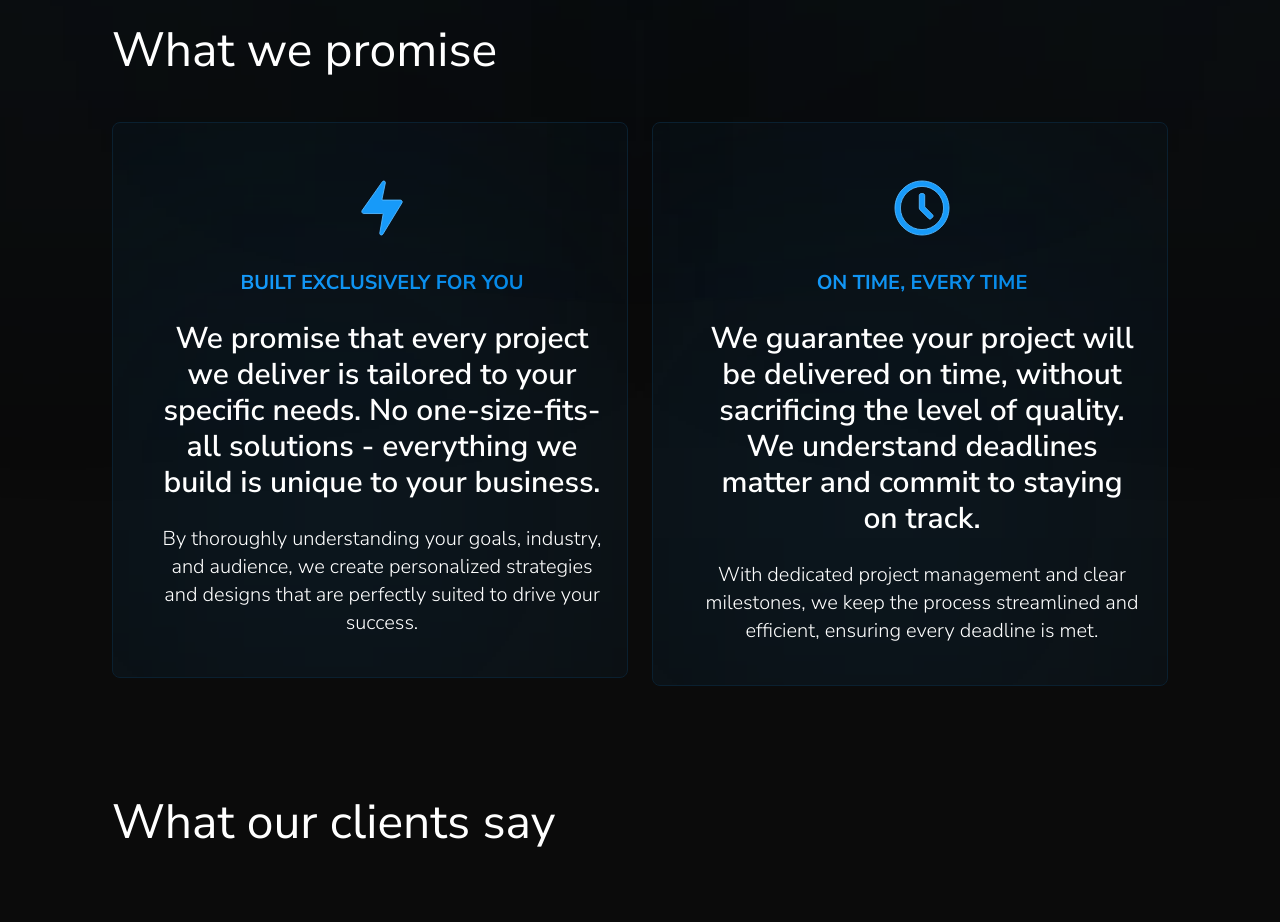
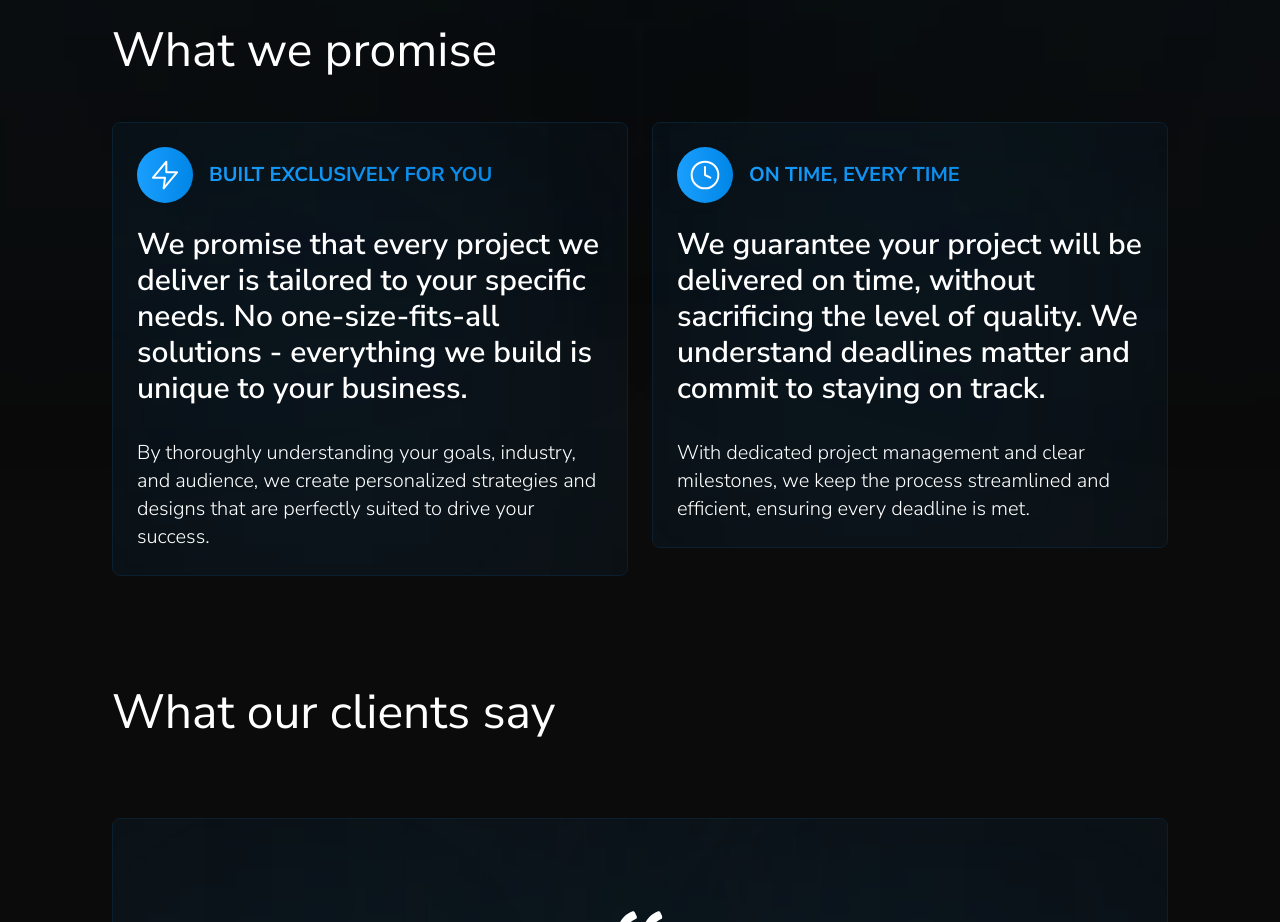
Before and after one commit to zrvnarmarin/BitLyte-Studios-Website, a Next.js app: page / in a window 1280 px wide. Shown: the part 4700-5622 px from the top of the page. Built offline with nearby package versions, Linux system fonts and the light colour scheme.

Commit message:
restyled sections from /projects/[projectId] route; added typing for images

```diff
--- a/app/(home-sections)/PromisesSection.tsx
+++ b/app/(home-sections)/PromisesSection.tsx
@@ -2,6 +2,8 @@ import React from "react";
 import "../../public/test.css";
 import SectionWrapper from "../components/SectionWrapper";
 import "../../public/test.css";
+
+// dovrsi ovo - ikone su tocno te koje zelim, samo napravi sizing da izgledjau kyo ikonei z sservices sekcije
 
 export default function PromisesSection() {
   return (
@@ -37,62 +39,42 @@ export type PromiseCardType = {
 
 export const TimeIcon = () => (
   <svg
-    fill="#179af9"
-    className="w-[95px] h-[95px] sm:w-[90px] sm:h-[90px]"
-    viewBox="0 0 100 100"
-    stroke="#55b8ff"
+    width="32"
+    height="32"
+    viewBox="0 0 24 24"
+    fill="none"
+    color="#ffffff"
+    stroke="currentColor"
+    strokeWidth="1.5"
+    strokeLinecap="round"
+    strokeLinejoin="round"
   >
-    <g id="SVGRepo_bgCarrier" stroke-width="0" />
-
-    <g
-      id="SVGRepo_tracerCarrier"
-      stroke-linecap="round"
-      stroke-linejoin="round"
-    />
-
-    <g id="SVGRepo_iconCarrier">
-      {" "}
-      <g>
-        {" "}
-        <g>
-          {" "}
-          <path d="M50,20c-16.5,0-30,13.5-30,30s13.5,30,30,30s30-13.5,30-30S66.5,20,50,20z M50,74c-13.2,0-24-10.8-24-24 s10.8-24,24-24s24,10.8,24,24S63.2,74,50,74z" />{" "}
-        </g>{" "}
-        <g>
-          {" "}
-          <path d="M53,48.8V36c0-1.1-0.9-2-2-2h-2c-1.1,0-2,0.9-2,2v14c0,0.8,0.3,1.6,0.9,2.1l9.6,9.6c0.8,0.8,2,0.8,2.8,0 l1.4-1.4c0.8-0.8,0.8-2,0-2.8L53,48.8z" />{" "}
-        </g>{" "}
-      </g>{" "}
-    </g>
+    <circle cx="12" cy="12" r="10"></circle>
+    <polyline points="12 6 12 12 16 14"></polyline>
   </svg>
 );
 
-export const StarIcon = () => (
+export const LightingIcon = () => (
   <svg
-    fill="#179af9"
-    className="w-[75px] h-[75px] sm:w-[90px] sm:h-[90px]"
-    viewBox="0 0 100 100"
+    width="32"
+    height="32"
+    viewBox="0 0 24 24"
+    fill="none"
+    color="#ffffff"
+    stroke="currentColor"
+    strokeWidth="1.5"
+    strokeLinecap="round"
+    strokeLinejoin="round"
     xmlns="http://www.w3.org/2000/svg"
-    stroke="#55b8ff"
   >
-    <g id="SVGRepo_bgCarrier" stroke-width="0" />
-
-    <g
-      id="SVGRepo_tracerCarrier"
-      stroke-linecap="round"
-      stroke-linejoin="round"
-    />
-
-    <g id="SVGRepo_iconCarrier">
-      <path d="M53.77,21.87,50,40.11a1,1,0,0,0,1.12,1.12H70.64a2,2,0,0,1,1.62,2.87L51,79a1.85,1.85,0,0,1-3.5-.87l3.75-21.48c0-.75-.62-.5-1.37-.5H29.42c-1.37,0-2.37-2-1.62-3.25L50.28,21A1.86,1.86,0,0,1,53.77,21.87Z" />
-    </g>
+    <polygon points="13 2 3 14 12 14 11 22 21 10 13 10"></polygon>
   </svg>
 );
 
 export const promiseCardsData: PromiseCardType[] = [
   {
     id: 1,
-    icon: <StarIcon />,
+    icon: <LightingIcon />,
     title: "Built exclusively for you",
     promise: `We promise that every project we deliver is tailored to your specific needs. No one-size-fits-all solutions - everything we build is unique to your business.`,
     description: `By thoroughly understanding your goals, industry, and audience, we create personalized strategies and designs that are perfectly suited to drive your success.`,
@@ -114,24 +96,25 @@ export const PromiseCard = ({
   description,
 }: PromiseCardType) => {
   return (
-    <div className={`z-20 overflow-hidden relative `}>
-      {/* Card content */}
-      <div className="relative rounded-lg overflow-hidden flex flex-col items-center gap-1 z-20 border-[0.5px] border-[#0a2030] ">
+    <div className={`relative z-20`}>
+      <div className="relative rounded-lg overflow-hidden flex flex-col items-start z-20 border-[0.5px] border-[#0a2030] p-6">
+        {/* Blur background */}
         <div className="w-96 h-96 absolute left-0 bottom-0 bg-gradient-to-l from-[#1a4869] to-[#002139] z-10 blur-[230px]"></div>
 
-        <div className=" overflow-hidden relative flex flex-col items-center gap-0 justify-start z-20 lg:pl-6">
-          <div className="col-span-2 flex flex-col gap-2 items-start z-20 px-6 pt-6 md:pt-6 pb-6 md:pb-8 lg:pt-10 lg:pb-10">
-            <div className="w-full flex justify-center">{icon}</div>
-
-            <div className="w-full text-lg sm:text-xl custom-text font-bold uppercase pt-2 text-center">
+        <div className=" overflow-hidden relative flex flex-col items-center justify-start z-20">
+          <div className="col-span-2 flex flex-col gap-2 items-start z-20 ">
+            <div className="w-full flex items-center gap-4 text-lg sm:text-xl custom-text font-bold uppercase text-start">
+              <div className="p-3 rounded-full bg-gradient-to-r from-[#1A9FFF] to-[#0086E6]">
+                {icon}
+              </div>
               {title}
             </div>
             {/* Icon container mobile */}
-            <p className="text-[#ffffff] text-center font-semibold text-2xl md:text-3xl leading-tight pt-2 lg:pt-4">
+            <p className="text-[#ffffff] text-start font-semibold text-2xl md:text-3xl leading-tight pt-4">
               {promise}
             </p>
-            <div className="flex flex-row text-center items-center gap-4 pt-4 lg:pt-4">
-              <p className="text-xl font-light text-[#ffffff] text-center z-20">
+            <div className="flex flex-row items-center gap-4 pt-4 lg:pt-6">
+              <p className="text-xl font-light text-[#ffffff] text-start z-20">
                 {description}
               </p>
             </div>
--- a/app/components/CTASection.tsx
+++ b/app/components/CTASection.tsx
@@ -7,7 +7,7 @@ import { LogoForButtonRotated } from "../services/[serviceId]/HeroSection";
 export default function CTASection() {
   return (
     <SectionWrapper>
-      <div className="relative overflow-hidden flex items-center justify-center border-[#1d263f] border-[0.5px] rounded-lg ">
+      <div className="relative overflow-hidden flex items-center justify-center border-[#1d263f] border-[0.5px] rounded-lg hover:shadow-[0_0_15px_0_rgba(10,32,78,1)]">
         {/* Blur gradients */}
         <div className="w-64 h-64 sm:w-96 sm:h-96 absolute left-0 bottom-0 bg-gradient-to-r from-[#1a4869] to-[#002139] z-10 blur-[230px]"></div>
         <div className="w-64 h-64 sm:w-96 sm:h-96 absolute right-0 bottom-0 bg-gradient-to-r from-[#1a4869] to-[#002139] z-10 blur-[230px]"></div>
--- a/app/projects/[projectId]/AboutProject.tsx
+++ b/app/projects/[projectId]/AboutProject.tsx
@@ -1,5 +1,5 @@
 import React from "react";
-import Image from "next/image";
+import Image, { StaticImageData } from "next/image";
 import SectionWrapper from "../../components/SectionWrapper";
 import "../../../public/test.css";
 import { allProjectsData } from "./allProjectsData";
@@ -34,7 +34,7 @@ export default function AboutProject({ projectName }: { projectName: string }) {
         {/* Project image  */}
         <div className="z-20">
           <Image
-            src={selectedProject?.aboutSectionImgSrc}
+            src={selectedProject?.aboutSectionImgSrc as StaticImageData}
             alt="Tekst"
             width={0}
             height={0}
--- a/app/projects/[projectId]/HeroSection.tsx
+++ b/app/projects/[projectId]/HeroSection.tsx
@@ -1,6 +1,6 @@
 import React from "react";
 import "../../../public/test.css";
-import Image from "next/image";
+import Image, { StaticImageData } from "next/image";
 import HeroSectionWrapper from "../../components/HeroSectionWrapper";
 import Link from "next/link";
 import HeroSectionImage from "../../../public/images/projects/1_dj_david_mash/DJ_David_Mash_Hero_Section_Image.png";
@@ -59,7 +59,7 @@ export default function HeroSection({ projectName }: { projectName: string }) {
       {/* Main image */}
       <div className="pt-4 sm:pt-8 md:pt-16 lg:pt-24 z-20">
         <Image
-          src={selectedProject?.heroImgSrc}
+          src={selectedProject?.heroImgSrc as StaticImageData}
           alt="Tekst"
           width={0}
           height={0}
--- a/app/projects/[projectId]/allProjectsData.ts
+++ b/app/projects/[projectId]/allProjectsData.ts
@@ -1,7 +1,51 @@
+import { StaticImport } from "next/dist/shared/lib/get-img-props";
 import DJDavidMashHeroSectionImg from "../../../public/images/projects/1_dj_david_mash/DJ_David_Mash_Hero_Section_Image.png"
 import AboutSectionProjectImg from "../../../public/images/projects/1_dj_david_mash/thumbnail_DJ_David_Mash.png";
 
-export const allProjectsData = [
+import type { StaticImageData } from "next/image";
+
+export type ProjectFact = {
+  id: number;
+  title: string;
+  description: string;
+};
+
+export type Goal = {
+  id: number;
+  name: string;
+};
+
+export type ProcessStep = {
+  id: number;
+  name: string;
+  goals: Goal[];
+};
+
+export type Result = {
+  id: number;
+  stat: string;
+  fact: string;
+};
+
+export type Project = {
+  id: number;
+  name: string;
+  subtitle: {
+    bold: string;
+    normal: string;
+  };
+  services: string[];
+  heroImgSrc: string | StaticImport;
+  aboutSectionImgSrc?: string | StaticImport;
+  projectFacts: ProjectFact[];
+  fullProjectDescription: string;
+  problem: string;
+  solution: string;
+  process: ProcessStep[];
+  results: Result[];
+};
+
+export const allProjectsData: Project[] = [
   {
     id: 1,
     name: "Dj David Mash",
```
Also changed, not shown: app/(home-sections)/ServicesSection.tsx (+3 -6 lines).
